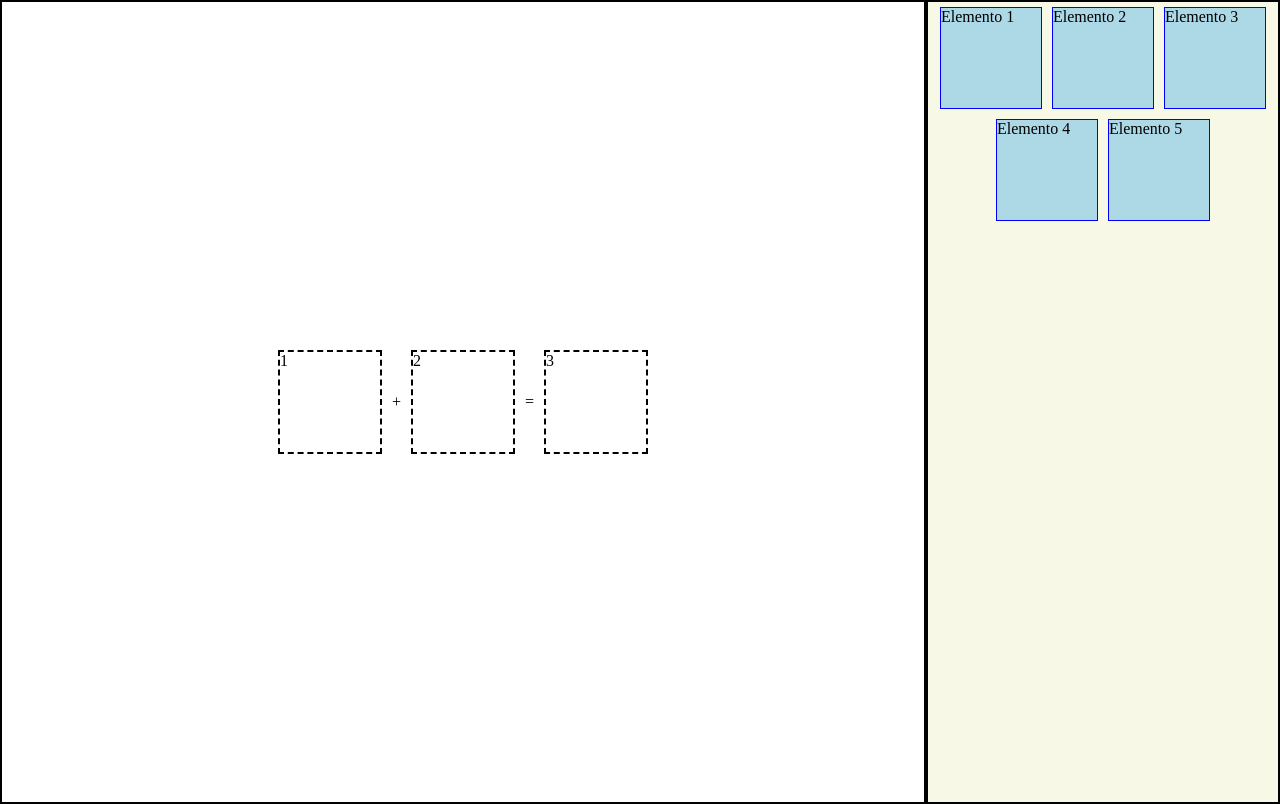
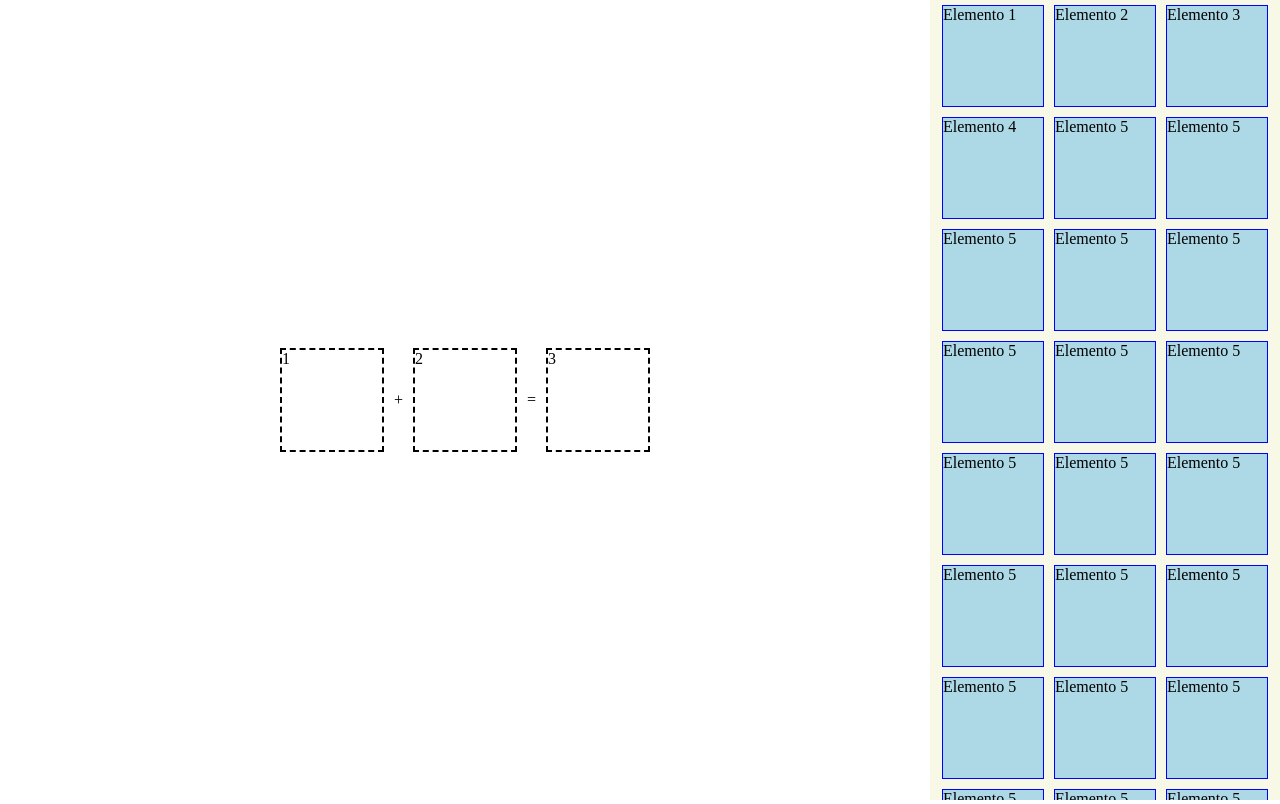
Before and after one commit to Hskull55/AIquimia-en-AWS, a Django app: page /alquimia/ in a window 1280 px wide. Run offline with Django 3.2, Linux system fonts and the light colour scheme.

Commit message:
Overflow arreglado por fin

```diff
--- a/LittleAIlchemy/static/alquimia.css
+++ b/LittleAIlchemy/static/alquimia.css
@@ -10,7 +10,7 @@ body {
     align-items: center;
     justify-content: center;
     background-color: white;
-    border: 2px solid black;
+    /*border: 2px solid black;*/
     flex: 1;
     height: 100vh;
 }
@@ -18,14 +18,12 @@ body {
 .derecha {
     width: 350px;
     background-color: #f8f8e7;
-    border: 2px solid black;
-    height: 100vh;
-}
-
-.contenedor-elementos {
+    /*border: 2px solid black;*/
+    min-height: 100vh;
     display: flex;
     flex-wrap: wrap;
     justify-content: center;
+    overflow: scroll;
 }
 
 .elemento {
--- a/LittleAIlchemy/templates/alquimia.html
+++ b/LittleAIlchemy/templates/alquimia.html
@@ -18,13 +18,39 @@
         <div class="vacio">3</div>
     </div>
     <div class="derecha">
-        <div class="contenedor-elementos">
             <div class="elemento">Elemento 1</div>
             <div class="elemento">Elemento 2</div>
             <div class="elemento">Elemento 3</div>
             <div class="elemento">Elemento 4</div>
             <div class="elemento">Elemento 5</div>
-        </div>
+            <div class="elemento">Elemento 5</div>
+            <div class="elemento">Elemento 5</div>
+            <div class="elemento">Elemento 5</div>
+            <div class="elemento">Elemento 5</div>
+            <div class="elemento">Elemento 5</div>
+            <div class="elemento">Elemento 5</div>
+            <div class="elemento">Elemento 5</div>
+            <div class="elemento">Elemento 5</div>
+            <div class="elemento">Elemento 5</div>
+            <div class="elemento">Elemento 5</div>
+            <div class="elemento">Elemento 5</div>
+            <div class="elemento">Elemento 5</div>
+            <div class="elemento">Elemento 5</div>
+            <div class="elemento">Elemento 5</div>
+            <div class="elemento">Elemento 5</div>
+            <div class="elemento">Elemento 5</div>
+            <div class="elemento">Elemento 5</div>
+            <div class="elemento">Elemento 5</div>
+            <div class="elemento">Elemento 5</div>
+            <div class="elemento">Elemento 5</div>
+            <div class="elemento">Elemento 5</div>
+            <div class="elemento">Elemento 5</div>
+            <div class="elemento">Elemento 5</div>
+            <div class="elemento">Elemento 5</div>
+            <div class="elemento">Elemento 5</div>
+            <div class="elemento">Elemento 5</div>
+            <div class="elemento">Elemento 5</div>
+            <div class="elemento">Elemento 5</div>
     </div>
 
 </body>
```
